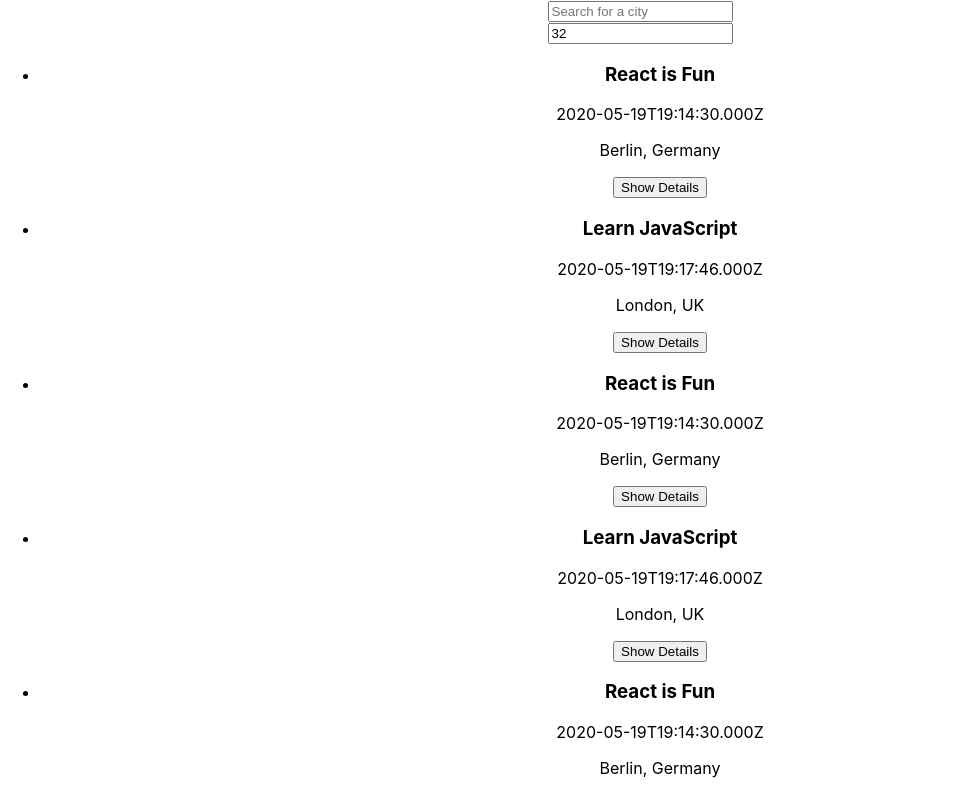
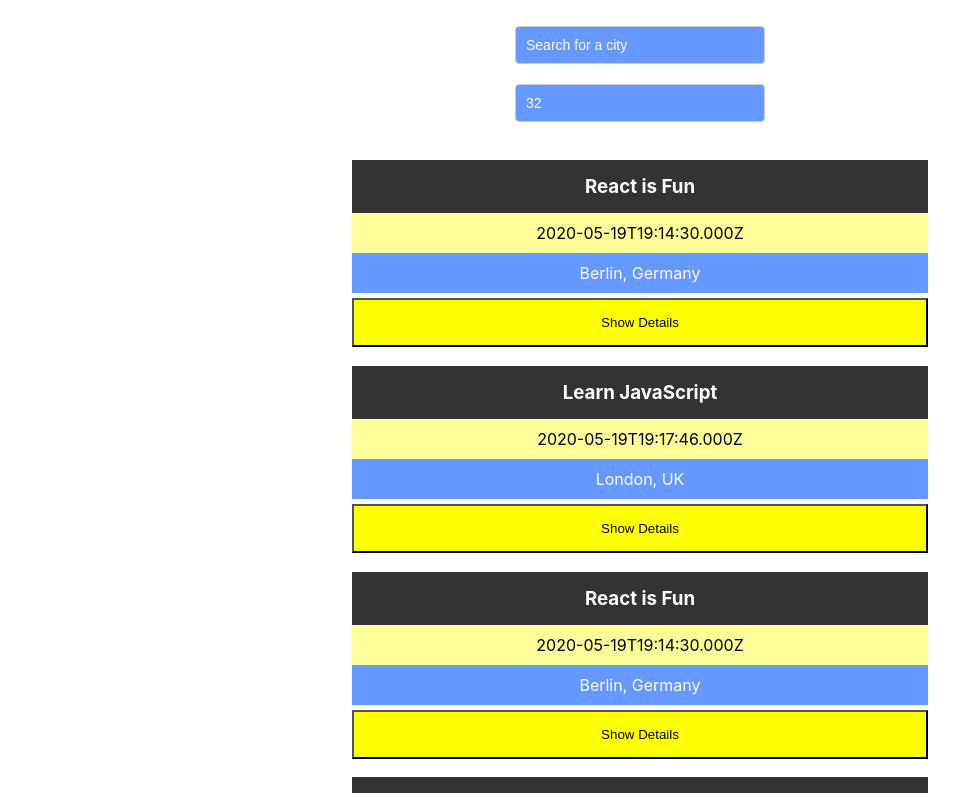
Before and after one commit to yevheniiairapetian/meet, a React (Create React App) app: page / in a window 1280 px wide. Shown: the top 793 px of the page, without its empty margins (0-968 px from the left). Built offline with nearby package versions, Linux system fonts and the light colour scheme.

Commit message:
update styling for app

```diff
--- a/src/App.css
+++ b/src/App.css
@@ -1,38 +1,145 @@
+@import url(https://fonts.googleapis.com/css?family=Roboto:500);
 .App {
   text-align: center;
+  padding: 2% 5%;
 }
 
-.App-logo {
-  height: 40vmin;
-  pointer-events: none;
+.App * {
+  box-sizing: border-box;
 }
 
-@media (prefers-reduced-motion: no-preference) {
-  .App-logo {
-    animation: App-logo-spin infinite 20s linear;
-  }
+ul {
+  padding: 0;
+  list-style: none;
 }
 
-.App-header {
-  background-color: #282c34;
-  min-height: 100vh;
-  display: flex;
-  flex-direction: column;
-  align-items: center;
-  justify-content: center;
-  font-size: calc(10px + 2vmin);
+p {
+  margin: 5px 0;
+}
+
+input[type="text"],
+input[type="number"] {
+  padding: 8px 6px 8px 10px;
+  width:250px;
+  border-radius: 4px;
+  outline: none;
+  background-color:#6699ff;
+  color: white;
+  border: 1px solid #ccc;
+  font-size: 14px;
+  line-height: 20px;
+  align-self: center;
+  height: 38px;
+  margin-bottom: 20px;
+}
+
+input::placeholder{
+  color:white;
+}
+.city {
+  width: 250px;
+  background-color:#6699ff;
   color: white;
 }
 
-.App-link {
-  color: #61dafb;
+.city::placeholder{
+  color:white;
 }
 
-@keyframes App-logo-spin {
-  from {
-    transform: rotate(0deg);
+#city-search {
+  display: flex;
+  flex-direction: column;
+  margin: auto;
+  position: relative;
+}
+
+.suggestions {
+  width: 250px;
+  position: absolute;
+  top: 45px;
+  z-index: 2;
+  align-self: center;
+  margin: 0;
+  font-size: 14px;
+  box-shadow: 10px 10px 16px -12px rgba(0, 0, 0, 0.75);
+}
+
+.suggestions > li {
+  text-align: left;
+  padding: 8px 6px 8px 10px;
+  background-color: #eee;
+  cursor: default;
+}
+
+.suggestions > li:last-child {
+  border-bottom-left-radius: 4px;
+  border-bottom-right-radius: 4px;
+  color: black;
+  background-color: #bcdcdb;
+}
+
+.suggestions > li:hover {
+  background-color: #bcdcdb;
+}
+
+.suggestions > li:last-child:hover{
+  background-color: #bcdcdb;
+}
+.event {
+  padding: 10px 10px 35px;
+  margin-bottom: 10px;
+  text-align: left;
+  border: 1px solid #ccc;
+  border-radius: 4px;
+  position: relative;
+}
+
+#event-list{
+  width:50%;
+  margin: 0 auto;
+}
+
+#event-list li h3{
+  color: white;
+  padding: 15px 10px;
+  background-color:#333333;
+  margin-bottom:0;
+}
+
+#event-list li button{
+  color: black;
+  width: 100%;
+  padding: 15px 10px;
+  background-color:yellow;
+  margin-bottom:0;
+}
+
+#event-list li button:hover{
+  padding: 15px 10px;
+  background-color:yellow;
+  opacity:0.8;
+}
+
+#event-list li p:first-of-type{
+color: black;
+background-color:#ffff99;
+margin-top: 0;
+margin-bottom: 0;
+padding:10px 5px 10px 5px;
+}
+
+#event-list li p:last-of-type{
+  color: white;
+  background-color:#6699ff;
+  margin-top: 0;
+  padding:10px 5px 10px 5px;
   }
-  to {
-    transform: rotate(360deg);
-  }
+.details-btn {
+  position: absolute;
+  right: 5px;
+  bottom: 5px;
+  padding: 10px 14px;
+  border-radius: 4px;
+  outline: none;
+  cursor: pointer;
 }
--- a/src/components/NumberOfEvents.js
+++ b/src/components/NumberOfEvents.js
@@ -8,6 +8,7 @@
         <input
           type="text"
           defaultValue="32"
+          placeholder="Enter number of events"
           onChange={handleInputChanged}
         />
       </div>
```
